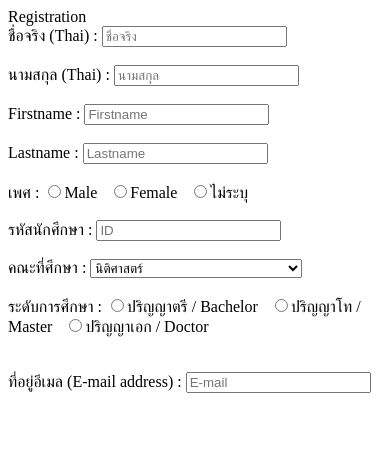
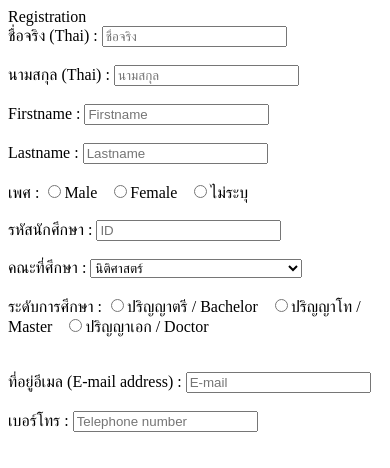
Before and after one commit to Charatrawi-Wasintharakorn/6709650193_LibraryMembershipApplicationForm, a plain HTML site: page index.html in a window 390 px wide. Drawn offline with Linux system fonts and the light colour scheme.

Commit message:
Add telephone number field

```diff
--- a/index.html
+++ b/index.html
@@ -91,6 +91,11 @@
                 <input type="email" name="email" placeholder="E-mail" required><br><br>
             </div>
 
+            <div class="input-box">
+                <label for="Telephone number">เบอร์โทร :</label>
+                <input type="tel" name="tel" placeholder="Telephone number" required><br><br>
+            </div>
+
 
 
 
```
